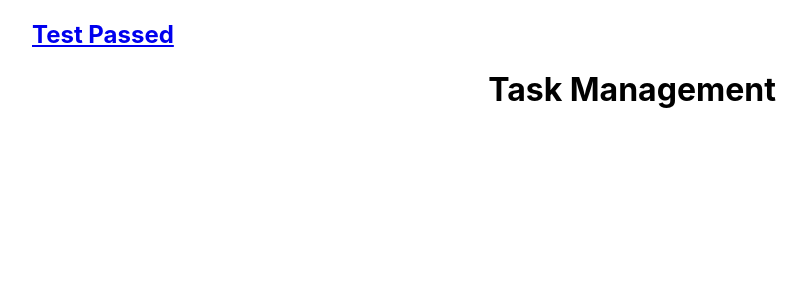
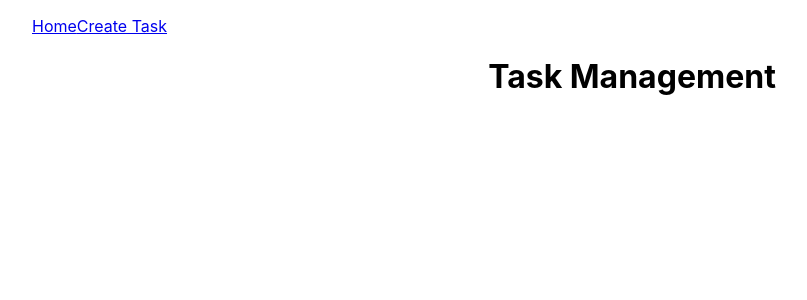
Before and after one commit to AmanRajVerma10/task-management, a React (Create React App) app: page / in a window 1280 px wide. Shown: the top 300 px of the page, without its empty margins (8-815 px from the left). Built offline with nearby package versions, Linux system fonts and the light colour scheme.

Commit message:
working on basic structure

```diff
--- a/src/App.js
+++ b/src/App.js
@@ -1,15 +1,13 @@
-import "./App.css";
 import { BrowserRouter as Router, Route, Switch } from "react-router-dom";
 import Layout from "./components/Layout";
+import HomePage from "./pages/Homepage";
 
 function App() {
   return (
     <Layout>
       <Router>
         <Switch>
-          <div className="App">
-            <h1>Task Management</h1>
-          </div>
+          <Route path='/' exact><HomePage></HomePage></Route>
         </Switch>
       </Router>
     </Layout>
--- a/src/components/MainNavigation.js
+++ b/src/components/MainNavigation.js
@@ -1,14 +1,12 @@
 import { Link } from "react-router-dom/cjs/react-router-dom";
-import HomePage from "../pages/Homepage";
 
 const MainNavigation = (props) => {
-  const token = localStorage.getItem("token");
-
   return (
     <nav>
       <ul className="main-nav">
         <>
-        <Link to='/test'><HomePage/></Link>
+        <Link to='/test'>Home</Link>
+        <Link to='/create'>Create Task</Link>
         </>
       </ul>
     </nav>
--- a/src/pages/Homepage.js
+++ b/src/pages/Homepage.js
@@ -1,11 +1,12 @@
 import React from "react";
+import "../App.css";
 
-const HomePage=()=>{
-    return(
-        <>
-        <h1>Test Passed</h1>
-        </>
-    )
-}
+const HomePage = () => {
+  return (
+    <div className="App">
+      <h1>Task Management</h1>
+    </div>
+  );
+};
 
 export default HomePage;
```
Also changed, not shown: src/components/TaskItem.js (added, +15 -0 lines).
